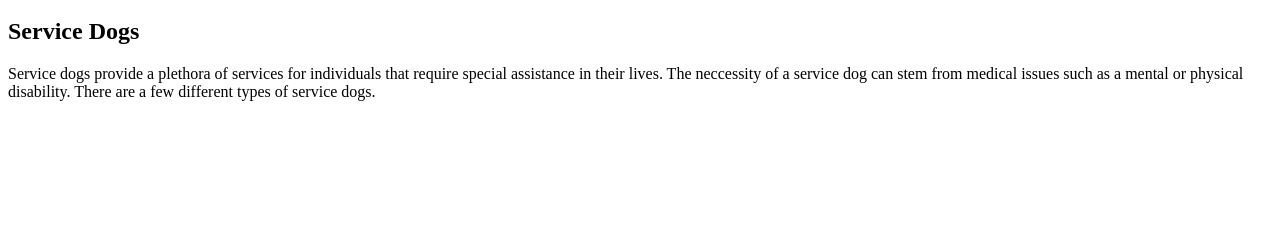
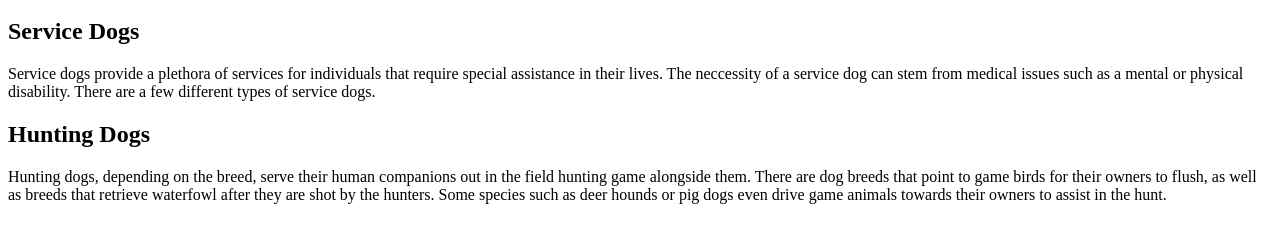
Before and after one commit to garrettstrohm/working-dogs-repository, a plain HTML site: page index.html in a window 1280 px wide. Shown: the part 382-624 px from the top of the page. Drawn offline with Linux system fonts and the light colour scheme.

Commit message:
added Hunting Dogs section

```diff
--- a/index.html
+++ b/index.html
@@ -24,5 +24,10 @@
                 of a service dog can stem from medical issues such as a mental or physical disability. There are a few different types of
                 service dogs.
             </p>
+            <h2>Hunting Dogs</h2>
+            <p>Hunting dogs, depending on the breed, serve their human companions out in the field hunting game alongside them. There are dog breeds
+                that point to game birds for their owners to flush, as well as breeds that retrieve waterfowl after they are shot by the hunters. Some
+                species such as deer hounds or pig dogs even drive game animals towards their owners to assist in the hunt.
+            </p>
         </body>
     </html>
```
